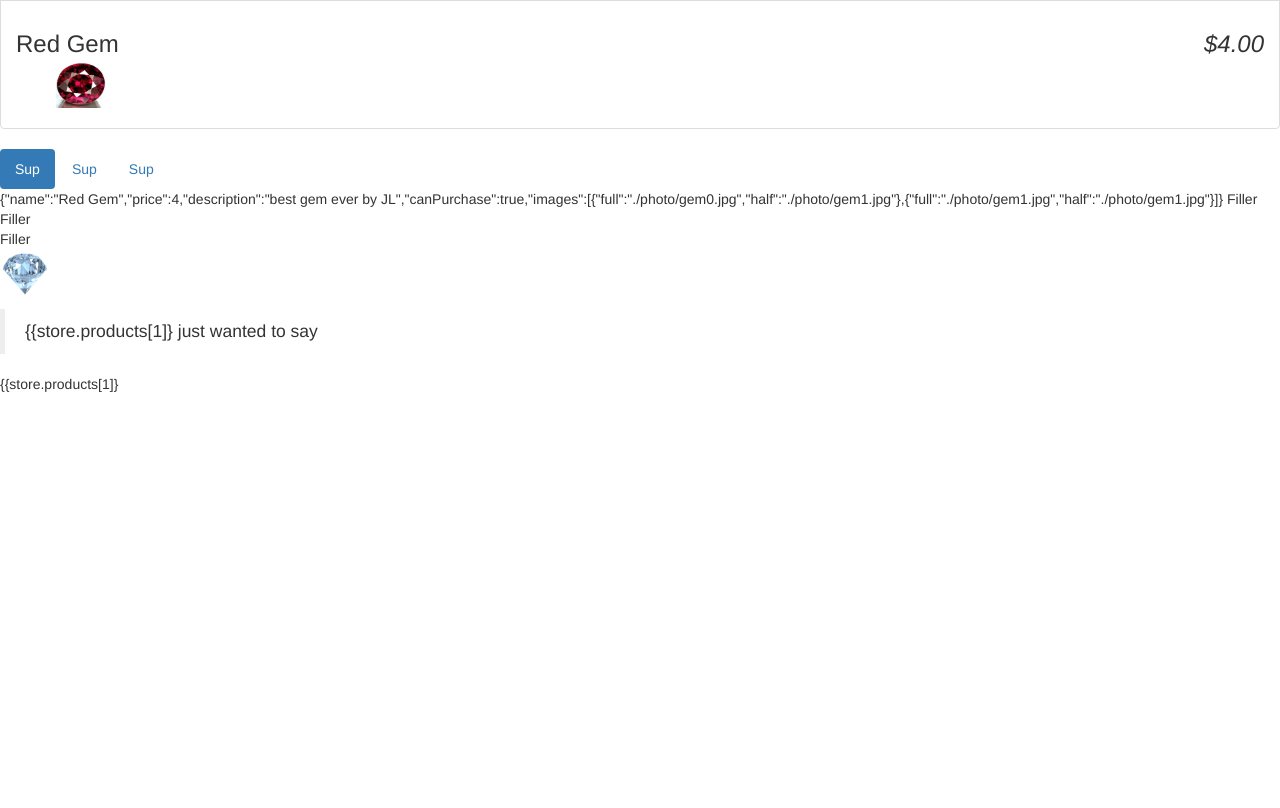
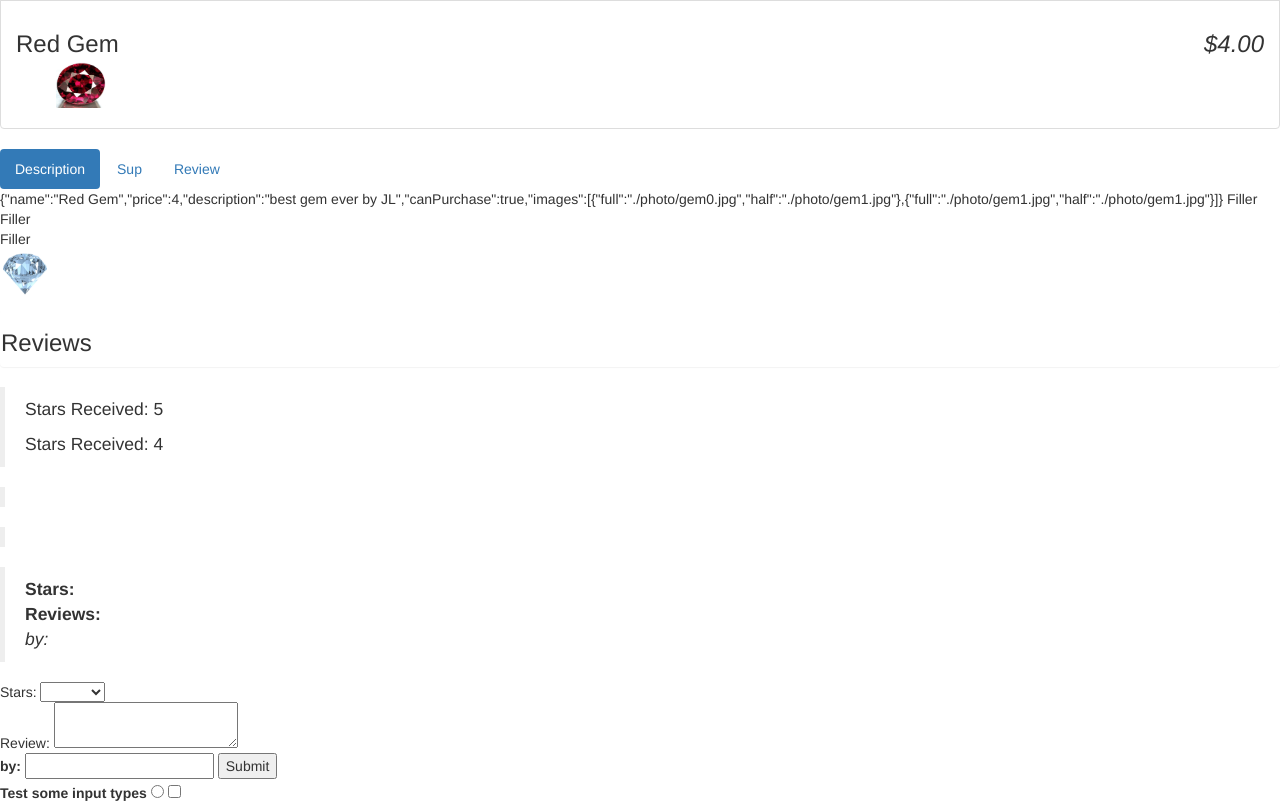
Before and after one commit to jennylia/AngularFirstApp, a plain HTML site: page index.html in a window 1280 px wide. Shown: the part 324-1132 px from the top of the page. Before the commit the page ends 800 px from the top, so only its background shows below. Drawn offline with Linux system fonts and the light colour scheme.

Commit message:
dynamic viewing of form elements

```diff
--- a/app.js
+++ b/app.js
@@ -42,6 +42,18 @@
 				full:'./photo/gem1.jpg',
 				half:'./photo/gem1.jpg',
 			},],
+			reviews:[
+			{
+				stars: 5,
+				body: "a good product",
+				author: "jenny@jenny.com"
+			},
+			{
+				stars: 4,
+				body: "a good product",
+				author: "d@jenny.com"
+			},
+			],
 		},
 		{
 			name: 'Red Gem',
--- a/index.html
+++ b/index.html
@@ -27,13 +27,13 @@
 	<section ng-controller="PanelController as panel">
 		<ul class ="nav nav-pills">
 			<li ng-class ="{active: panel.checkTab(1)}">
-				<a href ng-click="panel.setTab(1)">Sup </a></li>
+				<a href ng-click="panel.setTab(1)">Description </a></li>
 			<li ng-class ="{active: panel.checkTab(2)}">
 				<a href ng-click="panel.setTab(2)">Sup </a></li>
 			<li ng-class ="{active: panel.checkTab(3)}">
-				<a href ng-click="panel.setTab(3)">Sup </a></li>
-				<p ng-controller="StoreController as store">
+				<a href ng-click="panel.setTab(3)">Review </a></li>
 		</ul>
+
 
 
 
@@ -53,17 +53,44 @@
    			<!-- <img width="50" height="50" ng-src="store.products[tab].images[0].full" ></img> -->
 
 
+
+
+
+
 	</section>
 
-	<blockquote ng-controller="StoreController as store">
-		{{store.products[1]}
+	<div ng-controller="StoreController as store">
+		<div class="panel" >
+				<h3>Reviews</h3>
+		</div>
+		<blockquote ng-repeat="i in store.products">
+			<!-- {{i.reviews[0].stars}} -->
+			<p ng-repeat="j in i.reviews">Stars Received: {{j.stars}}</p>
+		</blockquote>
+	</div>
 
-		just wanted to say
-	</blockquote>
-	<div ng-controller="StoreController as store">
-		{{store.products[1]}
+	<form name="reviewForm">
 
-	</div>
+		<blockquote>
+			<b> Stars: {{review.stars}} </b></br>
+			<b> Reviews: {{review.body}}</b></br>
+			<cite>by: {{review.author}}</b>
+		</blockquote>
+
+		Stars: <select ng-model="review.stars">
+			<option value="1">1 star</option>
+			<option value="2">2 stars</option>
+		</select></br>
+		Review: <textarea ng-model="review.body"></textarea></br>
+		<label> by: </label>
+		<input ng-model="review.author" type="email" />
+		<input type="submit" value="Submit"/>
+	</br>
+		<label>Test some input types</label>
+		<input type="radio" value="red"/>
+		<input type="checkbox" value="terms"/>
+
+	</form>
 
   </body>
 </html>
```
